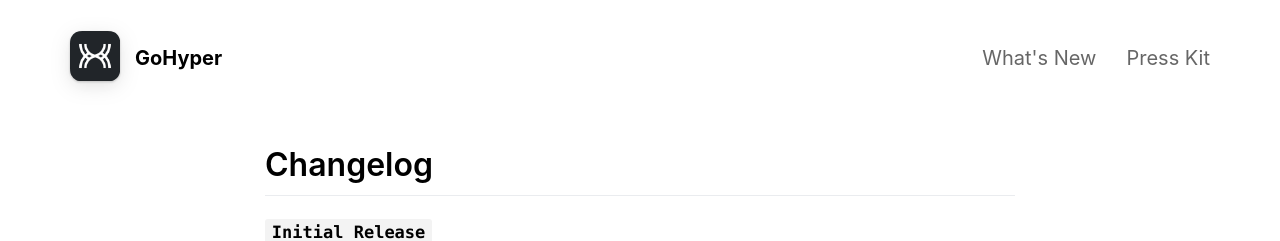
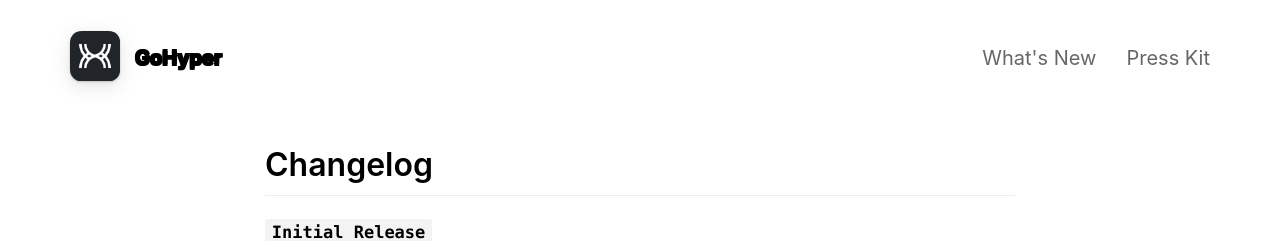
Before and after one commit to Fairide/fairide.github.io, a Jekyll site: the page built from _pages/changelog.md, in a window 1280 px wide. Shown: the top 241 px of the page. Built offline with Jekyll 4.4.1, drawn with Linux system fonts in a browser that asks for light colours; nearby versions of some CDN libraries.

Commit message:
new domain

```diff
--- a/_config.yml
+++ b/_config.yml
@@ -8,6 +8,7 @@
 appstore_link                             :                                           # Automatically populates if not set and if iOS app ID is set. Otherwise enter manually.
 playstore_link                            :                                           # Enter Google Play Store URL.
                                                                                     # Or upload your press kit file to assets and set path accordingly (e.g. "assets/your_press_kit.zip").
+qr_code                                   : ./assets/qr_tf_hl.png
 
 app_icon                                  : ./assets/appicon.png                      # Automatically populates if not set and if iOS app ID is set.  Otherwise enter path to icon file manually.
 app_name                                  : GoHyper                                          # Automatically populates if not set and if iOS app ID is set.  Otherwise enter manually.
@@ -74,9 +75,9 @@
 
 
 # Theme Settings
-topbar_color                              : "#ffffff"
-topbar_transparency                       : 0.3
-topbar_title_color                        : "#000000"
+topbar_color                              : "#000000"
+topbar_transparency                       : .5
+topbar_title_color                        : "#FFFFFF"
 
 cover_image                               : assets/headerimage.png                    # Replace with alternative image path or image URL.
 cover_overlay_color                       : "#FFFFFF"
@@ -86,7 +87,7 @@
 
 body_background_color                     : "#ffffff"
 
-link_color                                : "#FFFFFF"
+link_color                                : "#0077FF"
 
 app_title_color                           : "#FFFFFF"
 app_price_color                           : "#FFFFFF"
--- a/_sass/layout.scss
+++ b/_sass/layout.scss
@@ -16,7 +16,6 @@
 }
 
 .qrCode {
-	margin-left: 120px;
 	width: 200px
 }
 
@@ -256,7 +255,6 @@
 	padding-left: 20px;
 	height: 599px;
 	align-content: flex-start;
-	background-color: rgba(#000, 0.5);
 }
 
 @media only screen and (max-width: 992px) {
@@ -272,6 +270,7 @@
 	display: flex;
 	filter: $drop-shadow;
 }
+
 
 .appIconLarge {
 	width: 120px;
@@ -291,12 +290,35 @@
 
 .appName {
 	color: $app-title-color;
+	text-shadow:
+    /* Outline */
+    -1px -1px 0 #000,
+    1px -1px 0 #000,
+    -1px 1px 0 #000,
+    1px 1px 0 #000,
 }
+
+
+.headerName {
+	text-shadow:
+    /* Outline */
+    -1px -1px 0 #000,
+    1px -1px 0 #000,
+    -1px 1px 0 #000,
+    1px 1px 0 #000,
+}
+
 
 .appPrice {
 	color: $app-price-color;
 	font-weight: normal;
 	margin-top: 13px;
+	text-shadow:
+    /* Outline */
+    -1px -1px 0 #000,
+    1px -1px 0 #000,
+    -1px 1px 0 #000,
+    1px 1px 0 #000,
 }
 
 @media only screen and (max-width: 768px) {
@@ -332,6 +354,13 @@
 
 .appDescription {
 	color: $app-description-color;
+	text-shadow:
+    /* Outline */
+    -1px -1px 0 #000,
+    1px -1px 0 #000,
+    -1px 1px 0 #000,
+    1px 1px 0 #000,
+
 }
 
 @media only screen and (max-width: 992px) {
```
Also changed, not shown: _layouts/default.html (+8 -3 lines).
